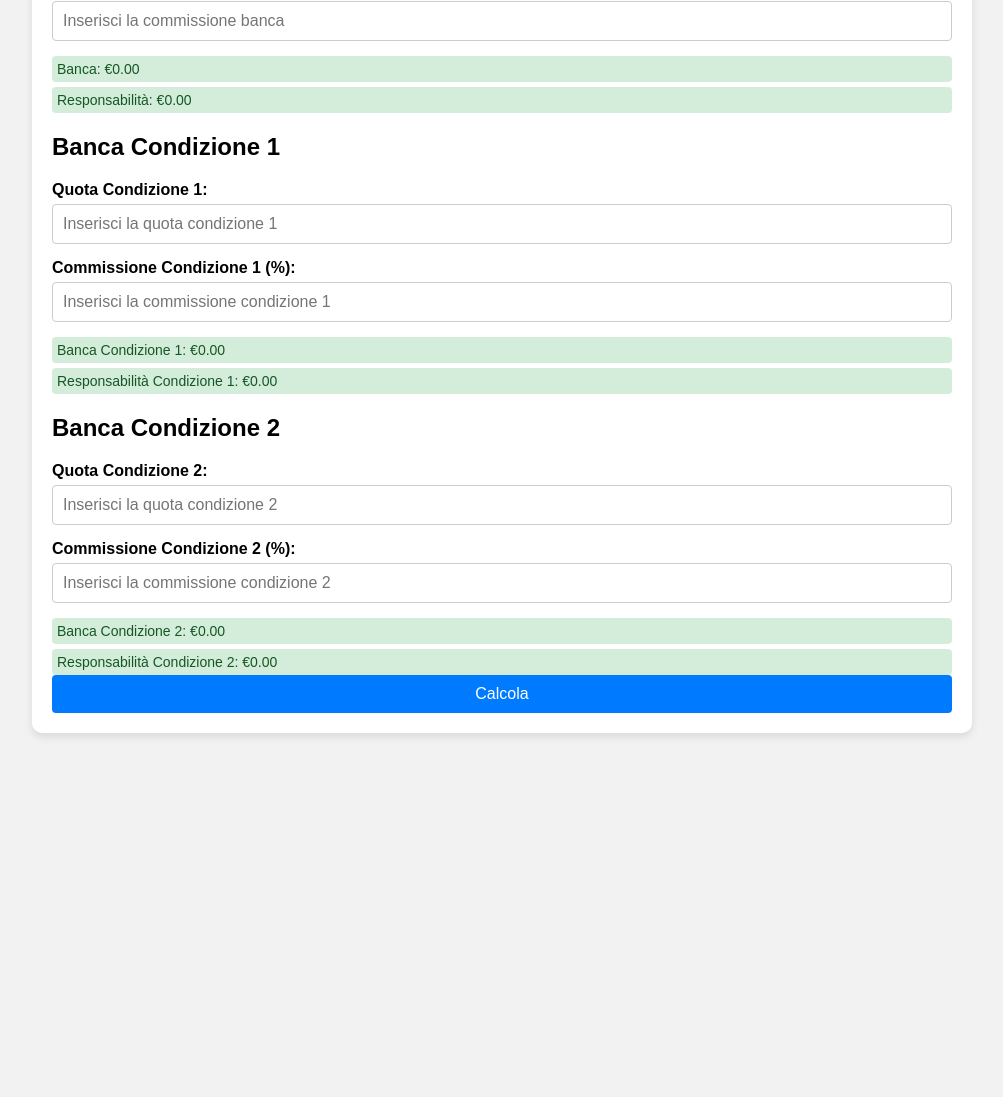
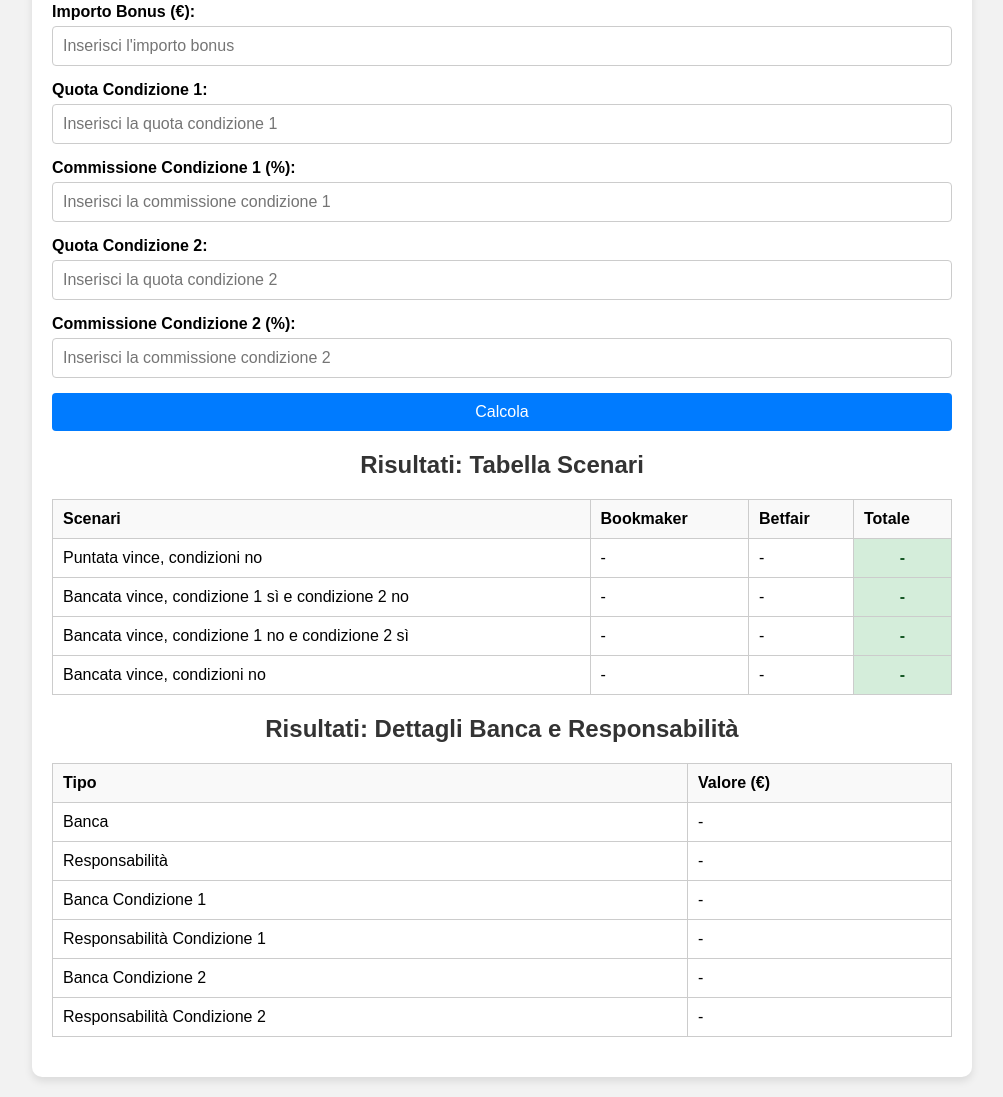
Before and after one commit to DiMasoMarioDomenico/calcolatore-condizionato-2-eventi, a plain HTML site: page index.html in a window 1280 px wide. Shown: the part 427-1524 px from the top of the page, without its empty margins (138-1141 px from the left). Before the commit the page ends 1180 px from the top, so only its background shows below. Drawn offline with Linux system fonts and the light colour scheme.

Commit message:
Update index.html

```diff
--- a/index.html
+++ b/index.html
@@ -19,10 +19,37 @@
             border-radius: 10px;
             box-shadow: 0 4px 8px rgba(0, 0, 0, 0.1);
         }
-        h1 {
+        h1, h2 {
             text-align: center;
             margin-bottom: 20px;
             color: #333;
+        }
+        table {
+            width: 100%;
+            border-collapse: collapse;
+            margin-bottom: 20px;
+        }
+        table th, table td {
+            border: 1px solid #ccc;
+            padding: 10px;
+            text-align: left;
+        }
+        table th {
+            background-color: #f9f9f9;
+        }
+        .highlight {
+            background-color: #d4edda;
+            color: #155724;
+            font-weight: bold;
+            text-align: center;
+        }
+        .note {
+            font-size: 14px;
+            color: #555;
+            background-color: #fff3cd;
+            border: 1px solid #ffeeba;
+            padding: 10px;
+            border-radius: 5px;
         }
         .input-group {
             margin-bottom: 15px;
@@ -39,14 +66,6 @@
             border: 1px solid #ccc;
             border-radius: 4px;
             box-sizing: border-box;
-        }
-        .output {
-            margin-top: 5px;
-            font-size: 14px;
-            color: #155724;
-            background-color: #d4edda;
-            padding: 5px;
-            border-radius: 4px;
         }
         button {
             display: block;
@@ -76,8 +95,6 @@
             <label for="quotaPuntata">Quota Puntata:</label>
             <input type="number" id="quotaPuntata" placeholder="Inserisci la quota puntata" step="0.01">
         </div>
-
-        <h2>Banca Principale</h2>
         <div class="input-group">
             <label for="quotaBanca">Quota Banca:</label>
             <input type="number" id="quotaBanca" placeholder="Inserisci la quota banca" step="0.01">
@@ -86,10 +103,10 @@
             <label for="commissioneBanca">Commissione Banca (%):</label>
             <input type="number" id="commissioneBanca" placeholder="Inserisci la commissione banca" step="0.01">
         </div>
-        <div class="output" id="bancaOutput">Banca: €0.00</div>
-        <div class="output" id="responsabilitaOutput">Responsabilità: €0.00</div>
-
-        <h2>Banca Condizione 1</h2>
+        <div class="input-group">
+            <label for="importoBonus">Importo Bonus (€):</label>
+            <input type="number" id="importoBonus" placeholder="Inserisci l'importo bonus" step="0.01">
+        </div>
         <div class="input-group">
             <label for="quotaCond1">Quota Condizione 1:</label>
             <input type="number" id="quotaCond1" placeholder="Inserisci la quota condizione 1" step="0.01">
@@ -98,10 +115,6 @@
             <label for="commissioneCond1">Commissione Condizione 1 (%):</label>
             <input type="number" id="commissioneCond1" placeholder="Inserisci la commissione condizione 1" step="0.01">
         </div>
-        <div class="output" id="bancaCond1Output">Banca Condizione 1: €0.00</div>
-        <div class="output" id="responsabilitaCond1Output">Responsabilità Condizione 1: €0.00</div>
-
-        <h2>Banca Condizione 2</h2>
         <div class="input-group">
             <label for="quotaCond2">Quota Condizione 2:</label>
             <input type="number" id="quotaCond2" placeholder="Inserisci la quota condizione 2" step="0.01">
@@ -110,43 +123,112 @@
             <label for="commissioneCond2">Commissione Condizione 2 (%):</label>
             <input type="number" id="commissioneCond2" placeholder="Inserisci la commissione condizione 2" step="0.01">
         </div>
-        <div class="output" id="bancaCond2Output">Banca Condizione 2: €0.00</div>
-        <div class="output" id="responsabilitaCond2Output">Responsabilità Condizione 2: €0.00</div>
 
         <button onclick="calcola()">Calcola</button>
+
+        <h2>Risultati: Tabella Scenari</h2>
+        <table>
+            <thead>
+                <tr>
+                    <th>Scenari</th>
+                    <th>Bookmaker</th>
+                    <th>Betfair</th>
+                    <th>Totale</th>
+                </tr>
+            </thead>
+            <tbody>
+                <tr>
+                    <td>Puntata vince, condizioni no</td>
+                    <td id="puntataVinceBookmaker">-</td>
+                    <td id="puntataVinceBetfair">-</td>
+                    <td id="puntataVinceTotale" class="highlight">-</td>
+                </tr>
+                <tr>
+                    <td>Bancata vince, condizione 1 sì e condizione 2 no</td>
+                    <td id="cond1Bookmaker">-</td>
+                    <td id="cond1Betfair">-</td>
+                    <td id="cond1Totale" class="highlight">-</td>
+                </tr>
+                <tr>
+                    <td>Bancata vince, condizione 1 no e condizione 2 sì</td>
+                    <td id="cond2Bookmaker">-</td>
+                    <td id="cond2Betfair">-</td>
+                    <td id="cond2Totale" class="highlight">-</td>
+                </tr>
+                <tr>
+                    <td>Bancata vince, condizioni no</td>
+                    <td id="condNoBookmaker">-</td>
+                    <td id="condNoBetfair">-</td>
+                    <td id="condNoTotale" class="highlight">-</td>
+                </tr>
+            </tbody>
+        </table>
+
+        <h2>Risultati: Dettagli Banca e Responsabilità</h2>
+        <table>
+            <thead>
+                <tr>
+                    <th>Tipo</th>
+                    <th>Valore (€)</th>
+                </tr>
+            </thead>
+            <tbody>
+                <tr>
+                    <td>Banca</td>
+                    <td id="banca">-</td>
+                </tr>
+                <tr>
+                    <td>Responsabilità</td>
+                    <td id="responsabilita">-</td>
+                </tr>
+                <tr>
+                    <td>Banca Condizione 1</td>
+                    <td id="bancaCond1">-</td>
+                </tr>
+                <tr>
+                    <td>Responsabilità Condizione 1</td>
+                    <td id="responsabilitaCond1">-</td>
+                </tr>
+                <tr>
+                    <td>Banca Condizione 2</td>
+                    <td id="bancaCond2">-</td>
+                </tr>
+                <tr>
+                    <td>Responsabilità Condizione 2</td>
+                    <td id="responsabilitaCond2">-</td>
+                </tr>
+            </tbody>
+        </table>
     </div>
 
     <script>
         function calcola() {
             // Recupero input
-            var importoPuntata = parseFloat(document.getElementById('importoPuntata').value) || 0;
-            var quotaPuntata = parseFloat(document.getElementById('quotaPuntata').value) || 0;
-            var quotaBanca = parseFloat(document.getElementById('quotaBanca').value) || 0;
-            var commissioneBanca = parseFloat(document.getElementById('commissioneBanca').value) / 100 || 0;
-            var quotaCond1 = parseFloat(document.getElementById('quotaCond1').value) || 0;
-            var commissioneCond1 = parseFloat(document.getElementById('commissioneCond1').value) / 100 || 0;
-            var quotaCond2 = parseFloat(document.getElementById('quotaCond2').value) || 0;
-            var commissioneCond2 = parseFloat(document.getElementById('commissioneCond2').value) / 100 || 0;
+            const importoPuntata = parseFloat(document.getElementById('importoPuntata').value) || 0;
+            const quotaPuntata = parseFloat(document.getElementById('quotaPuntata').value) || 0;
+            const quotaBanca = parseFloat(document.getElementById('quotaBanca').value) || 0;
+            const commissioneBanca = parseFloat(document.getElementById('commissioneBanca').value) / 100 || 0;
+            const importoBonus = parseFloat(document.getElementById('importoBonus').value) || 0;
+            const quotaCond1 = parseFloat(document.getElementById('quotaCond1').value) || 0;
+            const commissioneCond1 = parseFloat(document.getElementById('commissioneCond1').value) / 100 || 0;
+            const quotaCond2 = parseFloat(document.getElementById('quotaCond2').value) || 0;
+            const commissioneCond2 = parseFloat(document.getElementById('commissioneCond2').value) / 100 || 0;
 
             // Calcoli Banca
-            var banca = (importoPuntata * quotaPuntata) / (quotaBanca - commissioneBanca);
-            var responsabilita = banca * (quotaBanca - 1);
+            const banca = (importoPuntata * quotaPuntata) / (quotaBanca - commissioneBanca);
+            const responsabilita = banca * (quotaBanca - 1);
 
             // Calcoli Condizione 1
-            var bancaCond1 = importoPuntata / (quotaCond1 - commissioneCond1);
-            var responsabilitaCond1 = bancaCond1 * (quotaCond1 - 1);
+            const bancaCond1 = importoBonus / (quotaCond1 - commissioneCond1);
+            const responsabilitaCond1 = bancaCond1 * (quotaCond1 - 1);
 
             // Calcoli Condizione 2
-            var bancaCond2 = importoPuntata / (quotaCond2 - commissioneCond2);
-            var responsabilitaCond2 = bancaCond2 * (quotaCond2 - 1);
+            const bancaCond2 = importoBonus / (quotaCond2 - commissioneCond2);
+            const responsabilitaCond2 = bancaCond2 * (quotaCond2 - 1);
 
-            // Aggiorna risultati
-            document.getElementById('bancaOutput').innerText = "Banca: €" + banca.toFixed(2);
-            document.getElementById('responsabilitaOutput').innerText = "Responsabilità: €" + responsabilita.toFixed(2);
-            document.getElementById('bancaCond1Output').innerText = "Banca Condizione 1: €" + bancaCond1.toFixed(2);
-            document.getElementById('responsabilitaCond1Output').innerText = "Responsabilità Condizione 1: €" + responsabilitaCond1.toFixed(2);
-            document.getElementById('bancaCond2Output').innerText = "Banca Condizione 2: €" + bancaCond2.toFixed(2);
-            document.getElementById('responsabilitaCond2Output').innerText = "Responsabilità Condizione 2: €" + responsabilitaCond2.toFixed(2);
+            // Aggiorna tabella scenari
+            document.getElementById('puntataVinceBookmaker').innerText = banca.toFixed(2);
+            document.getElementById('puntataVinceBetfair').innerText = responsabilita.toFixed(2);
         }
     </script>
 </body>
```
